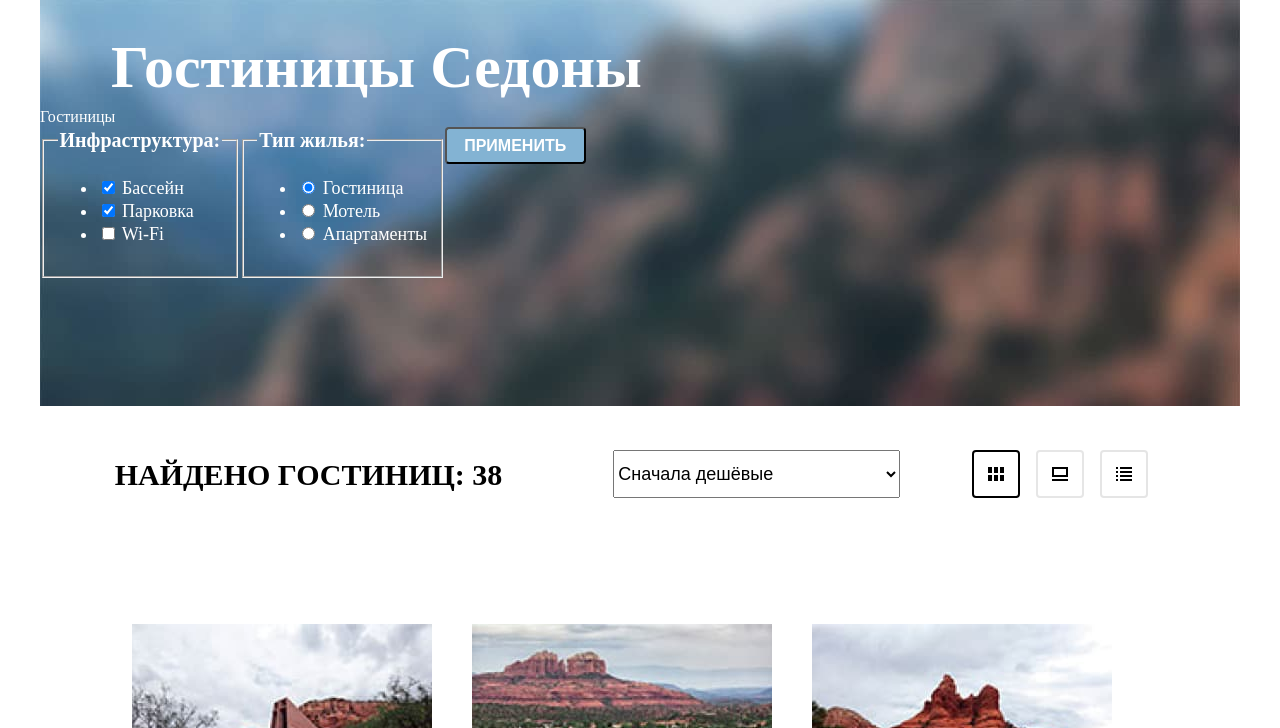
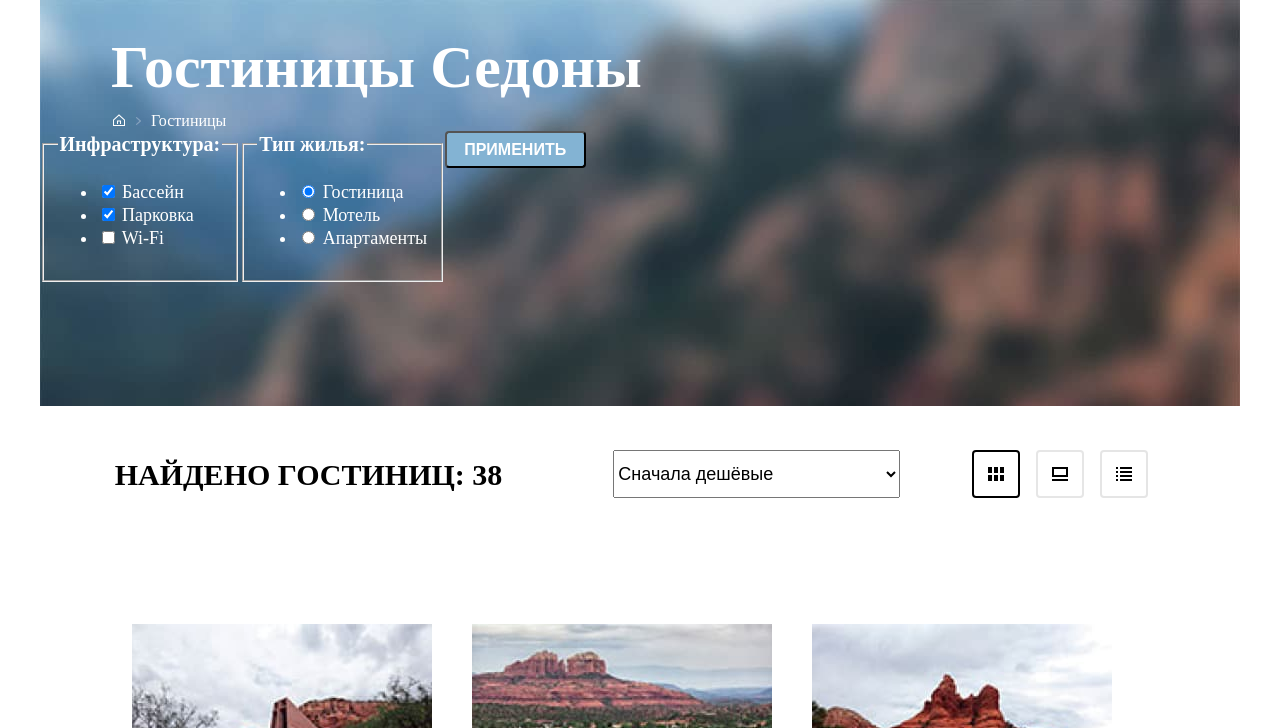
Before and after one commit to htmlacademy-htmlcss/1936627-sedona-33, a plain HTML site: page catalog.html in a window 1280 px wide. Shown: the part 72-800 px from the top of the page. Drawn offline with Linux system fonts and the light colour scheme; a web font is replaced by a local one.

Commit message:
добавляет значки хлебных крошек

```diff
--- a/catalog.html
+++ b/catalog.html
@@ -54,9 +54,11 @@
               </h1>
               <ul class="breadcrumbs">
                 <li class="breadcrumbs-item">
-                  <a class="breadcrumbs-link visually-hidden" href="index.html">Главная
-                    <img src="images/mini-house.svg" alt="Главная" width="12" height="11">
+                  <a class="breadcrumbs-link" href="index.html">
+                    <img class="index-link" src="images/mini-house.svg" alt="Главная" width="12" height="12" alt="главная страница">
                   </a>
+                  <img class="nav-arrow" src="images/nav-arrow.svg" alt="Главная" width="5" height="8" alt="стрелка">
+                    <!-- visually-hidden -->
                 </li>
                 <li class="breadcrumbs-item">
                   <a class="breadcrumbs-link">Гостиницы</a>
--- a/styles/styles.css
+++ b/styles/styles.css
@@ -187,10 +187,25 @@
       color:white;
   }
   .breadcrumbs-link{
+    padding-top: 5px;
+    display: flex;
+    flex-wrap: nowrap;
       font-size: 16px;
       line-height: 20px;
       font-weight: 400;
       color: white;
+  }
+  .breadcrumbs-item{
+    display: flex;
+  }
+  .index-link{
+  padding-left: 73px;
+  padding-right: 11px;
+  padding-top: 3px;
+  }
+  .nav-arrow{
+    padding-right: 10px;
+    padding-top: 11px;
   }
   .advantages-list {
       margin: 0;
```
Also changed, not shown: images/mini-house.png (added), images/nav-arrow.svg (added).
